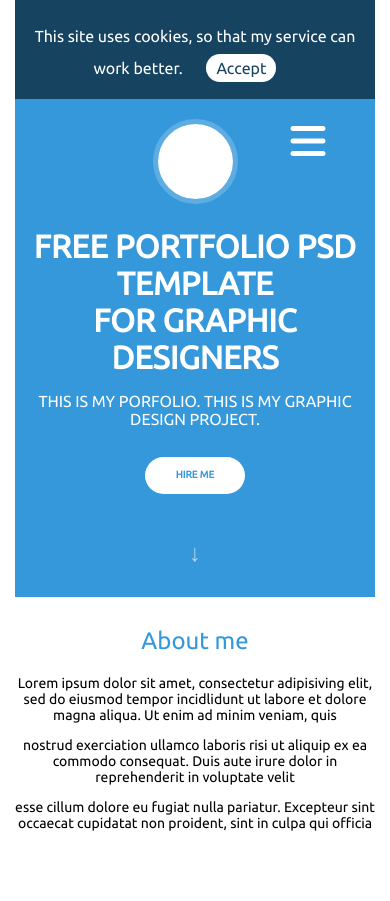
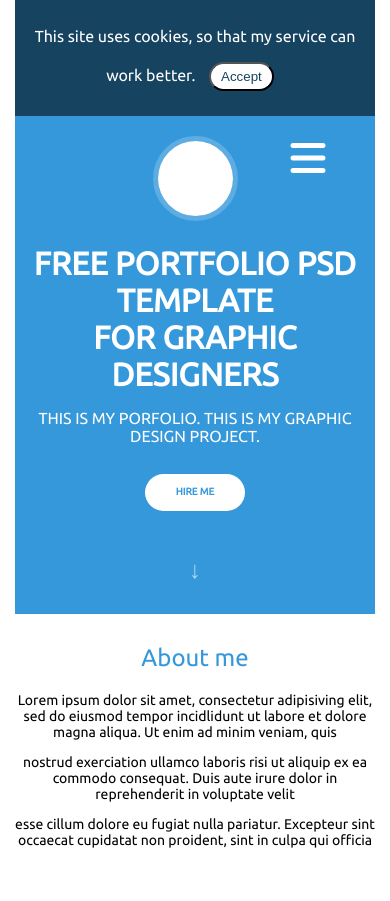
Before and after one commit to andrewvitrenko/homework2, a plain HTML site: page mockup1.html in a window 390 px wide. Shown: the top 901 px of the page. Drawn offline with Linux system fonts and the light colour scheme.

Commit message:
Add files via upload

```diff
--- a/css/style.css
+++ b/css/style.css
@@ -28,15 +28,14 @@ body {
 }
 
 .cookies {
+	display: block;
 	background-color: #154360;
 	text-align: center;
-	/*height: 50px;*/
-	/*vertical-align: middle;*/
 	padding-top: 20px;
 	padding-bottom: 15px;
 }
 
-.cookies a {
+.cookies button {
 	border-radius: 20px;
 	color: #154360;
 	background-color: #fff;
@@ -45,9 +44,10 @@ body {
 	padding-bottom: 5px;
 	padding-right: 10px;
 	padding-left: 10px;
-	margin: 20px;
+	margin: 10px;
 	text-decoration: none;
 	box-sizing: border-box;
+	outline: none;
 }
 
 .cookies p {
@@ -168,7 +168,7 @@ section h2 {
 
 .cirlce {
 	text-align: center;
-	margin-top: 20px;
+	padding-top: 20px;
 }
 
 .cirlce img {
@@ -252,17 +252,9 @@ footer span {
 		right: 15%;
 	}
 
-	.cookies a {
-		margin-top: 5%;
-	}
-
 	.cookies p {
 		margin: 0;
 		line-height: 2;
-	}
-
-	.clients img {
-		/* width: 40%; */
 	}
 }
 
--- /dev/null
+++ b/js/main.js
@@ -0,0 +1,3 @@
+function f() {
+    document.getElementById('cookies').style.display = 'none'
+}
--- a/mockup1.html
+++ b/mockup1.html
@@ -10,9 +10,9 @@
 </head>
 <body>
 	<header>
-		<div class="cookies">
+		<div class="cookies" id="cookies">
 			<p>This site uses cookies, so that my service can work better. </p>
-			<a href="#">Accept</a></div>
+			<button onclick="f()">Accept</button></div>
 		<div>
 		<div class="cirlce">
 			<img src="./img/label.png" alt="">
@@ -101,7 +101,7 @@
 			<p>Need a graphic designer? </p><span>Ready to work!</span>
 		</div>
 		<a href="#">Hire me</a>
-
 	</footer>
+	<script src="./js/main.js"></script>
 </body>
 </html>
```
